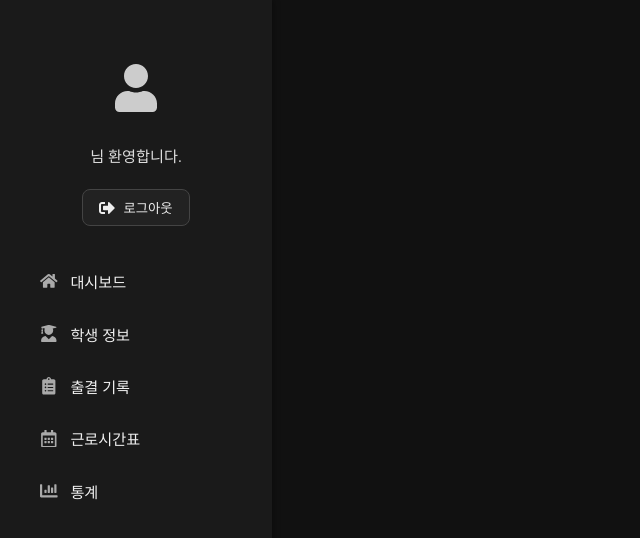
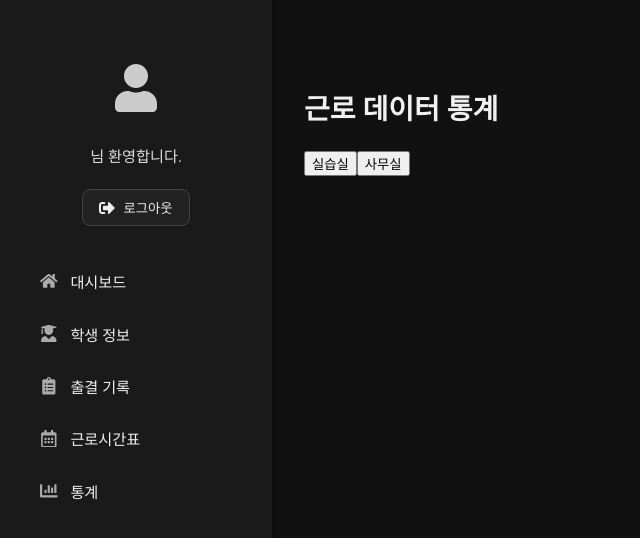
Before and after one commit to SHP-0701/student-manage-app, a Next.js app: page /dashboard/statistics in a window 1280 px wide. Shown: the top 538 px of the page, without its empty margins (0-640 px from the left). Built offline with nearby package versions, Linux system fonts and the light colour scheme.

Commit message:
통계 페이지 작성 중...

```diff
--- a/pages/dashboard/statistics.js
+++ b/pages/dashboard/statistics.js
@@ -7,11 +7,75 @@
 
 import Layout from '@/components/Layout';
 import styles from '@/styles/Statistics.module.css';
+import { useState, useEffect } from 'react';
 
 export default function StatisticsPage() {
+  const [activeTab, setActiveTab] = useState('실습실');
+  const [students, setStudents] = useState([]);
+  const [selectedStudent, setSelectedStudent] = useState(null);
+
+  // 더미 데이터
+  const dummyStudents = [
+    { id: 1, name: '김철수', stdJob: '실습실', totalHours: 120 },
+    { id: 2, name: '이영희', stdJob: '모니터링', totalHours: 95 },
+    { id: 3, name: '박민수', stdJob: '실습실', totalHours: 150 },
+    { id: 4, name: '최지연', stdJob: '카운터', totalHours: 80 },
+    { id: 5, name: '정수민', stdJob: 'ECSC', totalHours: 110 },
+    { id: 6, name: '강동욱', stdJob: '실습실', totalHours: 75 },
+  ];
+
+  useEffect(() => {
+    setStudents(dummyStudents);
+  }, []);
+
+  // 탭에 따라 학생 필터링
+  const filteredStudents = students.filter((std) => {
+    if (activeTab === '실습실') {
+      return std.stdJob === '실습실';
+    } else {
+      return ['모니터링', '카운터', 'ECSC'].includes(std.stdJob);
+    }
+  });
+
+  const handleStudentClick = (std) => {
+    setSelectedStudent(std);
+  };
+
   return (
     <Layout>
-      <div className={styles.container}></div>
+      <div className={styles.container}>
+        <h2 className={styles.title}>근로 데이터 통계</h2>
+
+        <div className={styles.contentWrapper}>
+          {/** 좌측: 학생 목록 */}
+          <section className={styles.studentListSection}>
+            {/** 탭 버튼(실습실 / 사무실) */}
+            <div className={styles.tabButtons}>
+              <button
+                className={`${styles.tabButton} ${
+                  activeTab === '실습실' ? styles.active : ''
+                }`}
+                onClick={() => setActiveTab('실습실')}
+              >
+                실습실
+              </button>
+              <button
+                className={`${styles.tabButton} ${
+                  activeTab === '사무실' ? styles.active : ''
+                }`}
+                onClick={() => setActiveTab('사무실')}
+              >
+                사무실
+              </button>
+            </div>
+
+            {/** 학생 목록 테이블 */}
+            <div className={styles.tableWrapper}>
+              <table className={styles.studentTable}></table>
+            </div>
+          </section>
+        </div>
+      </div>
     </Layout>
   );
 }
--- a/styles/Statistics.module.css
+++ b/styles/Statistics.module.css
@@ -4,3 +4,17 @@
   ▢ 작성일: 2025. 11. 24.(월)
   ▢ 작성자: 박수훈(shpark)
  =================================================================================================== */
+
+/* =================================================
+                    메인 컨테이너
+ ================================================== */
+.container {
+  padding: 2rem;
+  color: #f0f0f0;
+}
+
+.container h2 {
+  margin-bottom: 1.5rem;
+  font-size: 1.75rem;
+  font-weight: 700;
+}
```
